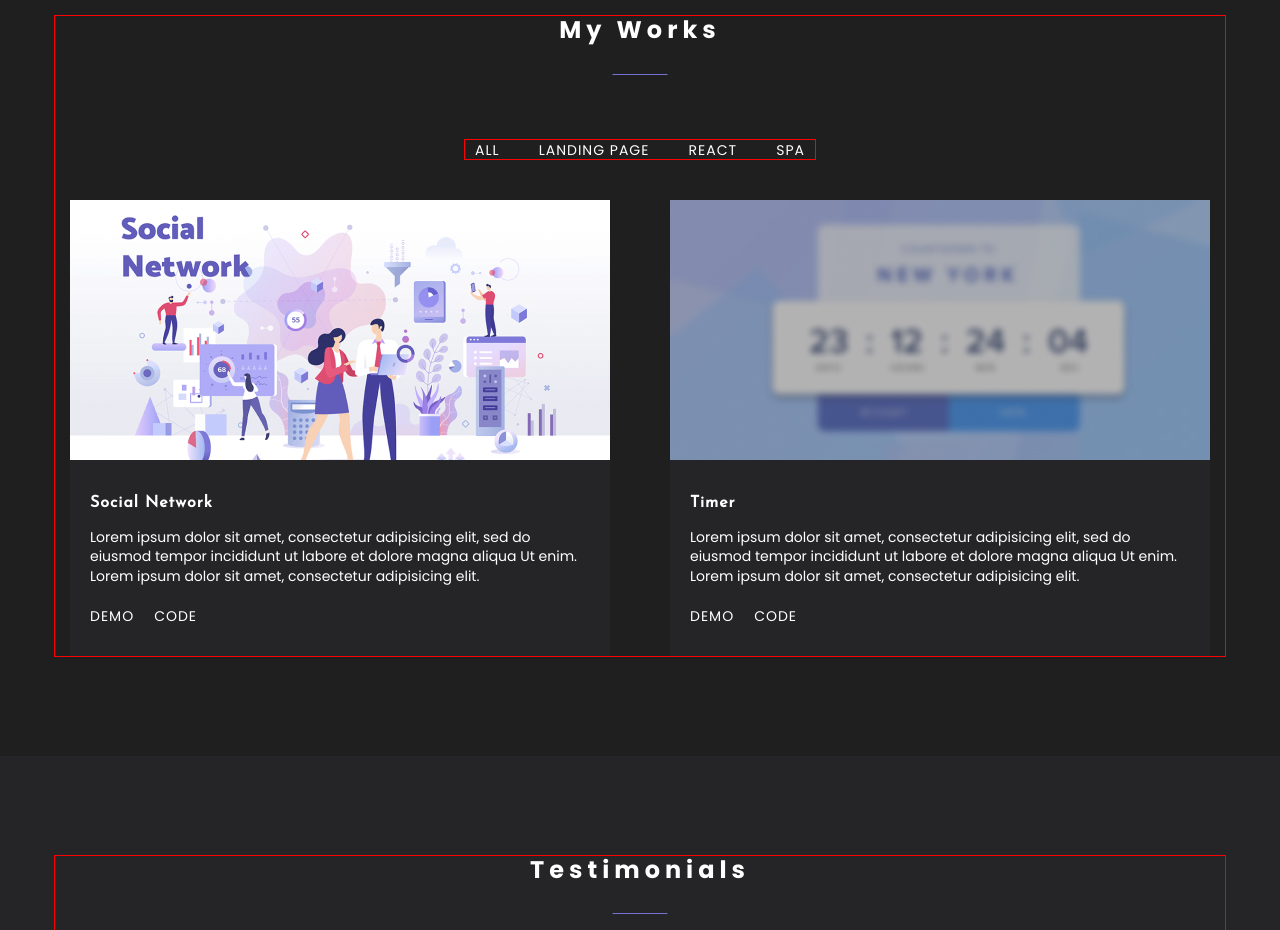
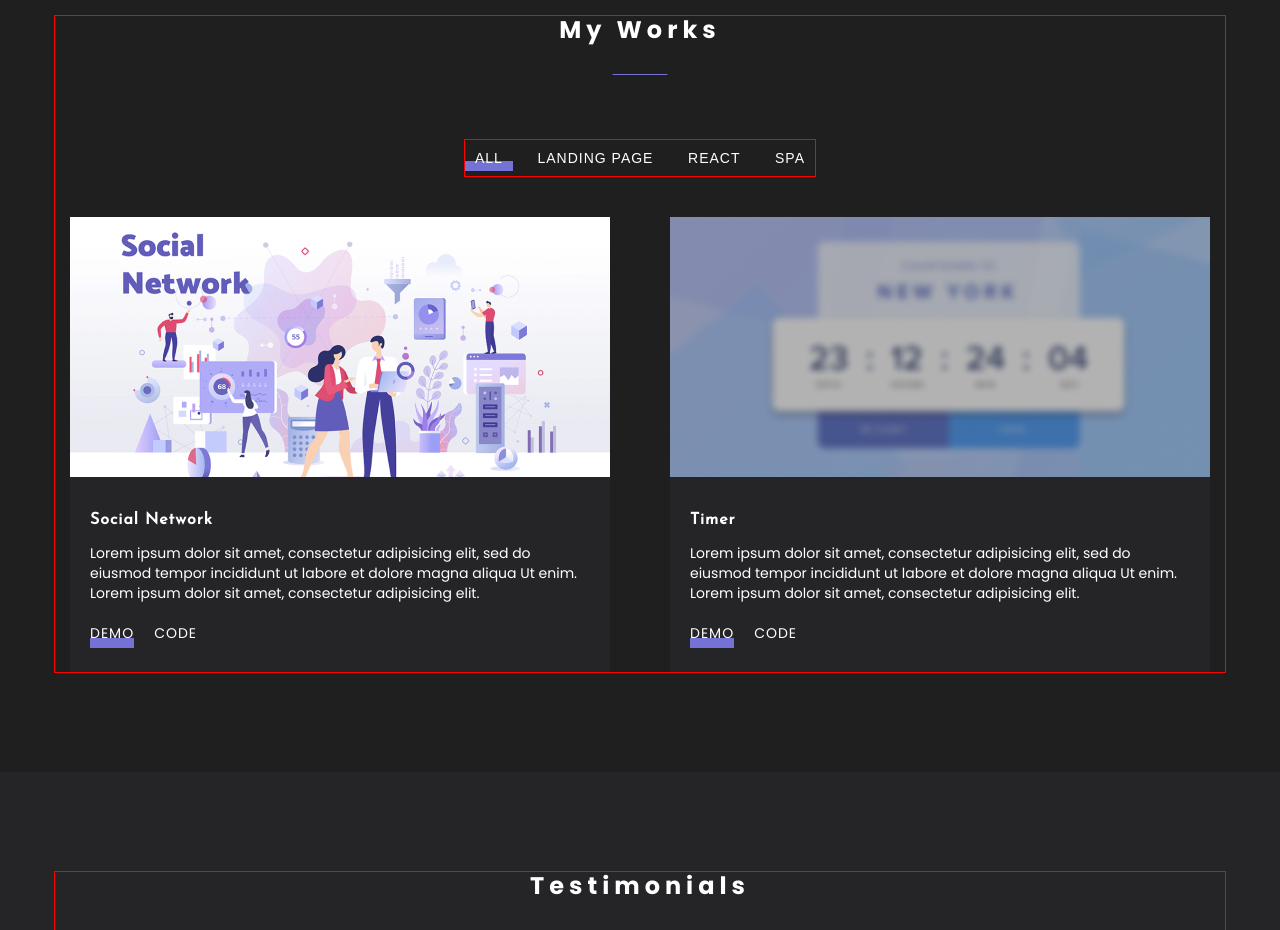
Before and after one commit to eva-nie/Portfolio-CV, a React app: page / in a window 1280 px wide. Shown: the part 1880-2810 px from the top of the page. Built offline with nearby package versions, Linux system fonts and the light colour scheme.

Commit message:
add tabs(useState) + filter

```diff
--- a/src/components/Link.ts
+++ b/src/components/Link.ts
@@ -1,7 +1,7 @@
-import styled from "styled-components"
+import styled, { css } from "styled-components"
 import { theme } from "styles/Theme"
 
-export const Link = styled.a`
+export const Link = styled.a<{ active?: boolean }>`
   font-size: 14px;
   font-weight: 400;
   letter-spacing: 1px;
@@ -26,5 +26,11 @@
     right: 0;
     background-color: ${theme.colors.accent};
     z-index: -1;
+
+    ${(props) =>
+      props.active &&
+      css<{ active?: boolean }>`
+        height: 10px;
+      `}
   }
 `
--- a/src/layout/sections/works/Works.tsx
+++ b/src/layout/sections/works/Works.tsx
@@ -1,35 +1,76 @@
-import React from "react"
+import React, { useState } from "react"
 import { SectionTitle } from "components/SectionTitle"
 import { FlexWrapper } from "components/FlexWrapper"
 import { Work } from "layout/sections/works/work/Work"
 import socialImg from "./../../../assets/images/work1jpg.jpg"
 import timerImg from "./../../../assets/images/work2.jpg"
 import { Container } from "components/Container"
-import { TabMenu } from "layout/sections/works/tabMenu/TabMenu"
+import { TabMenu, TabsStatusType } from "layout/sections/works/tabMenu/TabMenu"
 import { S } from "./Works_Styles"
 
-const worksItems = ["All", "landing page", "React", "spa"]
-const workData = [
+const tabsItems: Array<{ status: TabsStatusType; title: string }> = [
+  {
+    title: "All",
+    status: "all",
+  },
+  {
+    title: "landing page",
+    status: "landing",
+  },
+  {
+    title: "React",
+    status: "react",
+  },
+  {
+    title: "spa",
+    status: "spa",
+  },
+]
+
+const worksData = [
   {
     title: "Social Network",
     src: socialImg,
     text: "Lorem ipsum dolor sit amet, consectetur adipisicing elit, sed do eiusmod tempor incididunt ut labore et dolore magna aliqua Ut enim. Lorem ipsum dolor sit amet, consectetur adipisicing elit.",
+    type: "spa",
   },
   {
     title: "Timer",
     src: timerImg,
     text: "Lorem ipsum dolor sit amet, consectetur adipisicing elit, sed do eiusmod tempor incididunt ut labore et dolore magna aliqua Ut enim. Lorem ipsum dolor sit amet, consectetur adipisicing elit.",
+    type: "react",
   },
 ]
 
 export const Works: React.FC = () => {
+  const [currentFilterStatus, setCurrentFilterStatus] = useState("all")
+  //пересенная, куда складываем отфильтрованные проекты
+
+  let filteredWorks = worksData
+
+  if (currentFilterStatus === "landing") {
+    filteredWorks = worksData.filter((w) => w.type === "landing")
+  }
+  if (currentFilterStatus === "react") {
+    filteredWorks = worksData.filter((w) => w.type === "react")
+  }
+  if (currentFilterStatus === "spa") {
+    filteredWorks = worksData.filter((w) => w.type === "spa")
+  }
+
+  const changeFilterStatus = (value: TabsStatusType) => setCurrentFilterStatus(value)
+
   return (
     <S.Works>
       <Container>
         <SectionTitle>My Works</SectionTitle>
-        <TabMenu menuItems={worksItems} />
+        <TabMenu
+          tabsItems={tabsItems}
+          changeFilterStatus={changeFilterStatus}
+          currentFilterStatus={currentFilterStatus}
+        />
         <FlexWrapper justify="space-between" align="flex-start" wrap="wrap">
-          {workData.map((w, index) => {
+          {filteredWorks.map((w, index) => {
             return <Work key={index} title={w.title} text={w.text} src={w.src} />
           })}
         </FlexWrapper>
--- a/src/layout/sections/works/tabMenu/TabMenu.tsx
+++ b/src/layout/sections/works/tabMenu/TabMenu.tsx
@@ -3,18 +3,29 @@
 import { Link } from "components/Link"
 import { theme } from "styles/Theme"
 
-// type MenuPropsType = {
-//     menuItems: Array<string>
-// }
+export type TabsStatusType = "all" | "landing" | "react" | "spa"
+type TabMenuPropsType = {
+  tabsItems: Array<{ status: TabsStatusType; title: string }>
+  changeFilterStatus: (value: TabsStatusType) => void
+  currentFilterStatus: string
+}
 
-export const TabMenu = (props: { menuItems: string[] }) => {
+export const TabMenu = (props: TabMenuPropsType) => {
   return (
     <StyledTabMenu>
       <ul>
-        {props.menuItems.map((item, index) => {
+        {props.tabsItems.map((item, index) => {
           return (
             <ListItem key={index}>
-              <Link href="">{item}</Link>
+              <Link
+                active={props.currentFilterStatus === item.status}
+                as={"button"}
+                onClick={() => {
+                  props.changeFilterStatus(item.status)
+                }}
+              >
+                {item.title}
+              </Link>
             </ListItem>
           )
         })}
@@ -35,6 +46,7 @@
     //  align in center and margin bottom:
     margin: 0 auto 40px;
   }
+
   & ${Link} {
     color: ${theme.colors.font};
   }
--- a/src/layout/sections/works/work/Work.tsx
+++ b/src/layout/sections/works/work/Work.tsx
@@ -19,7 +19,9 @@
       <S.Description>
         <S.Title>{props.title}</S.Title>
         <S.Text>{props.text}</S.Text>
-        <Link href={"#"}>demo</Link>
+        <Link active href={"#"}>
+          demo
+        </Link>
         <Link href={"#"}>code</Link>
       </S.Description>
     </S.Work>
```
